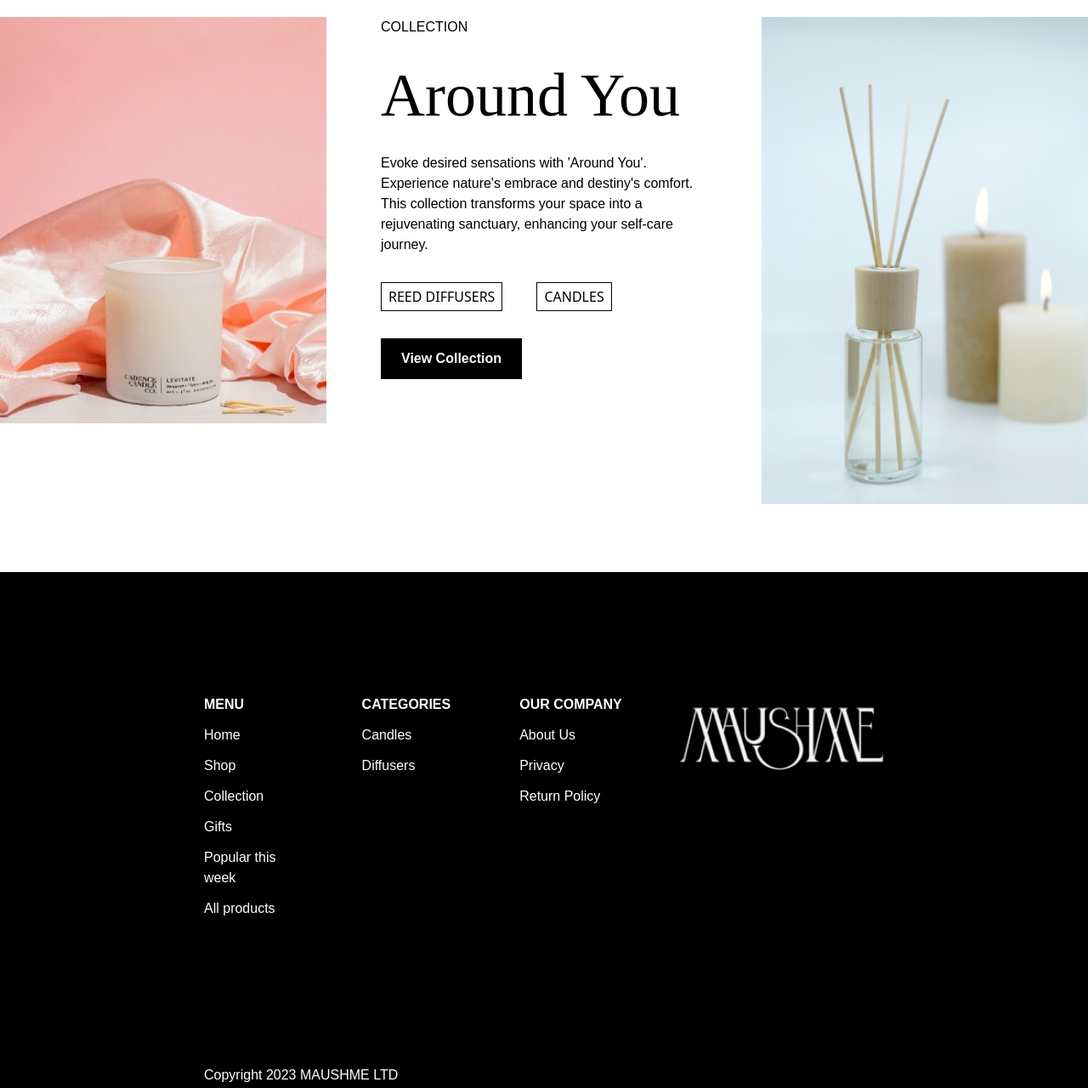
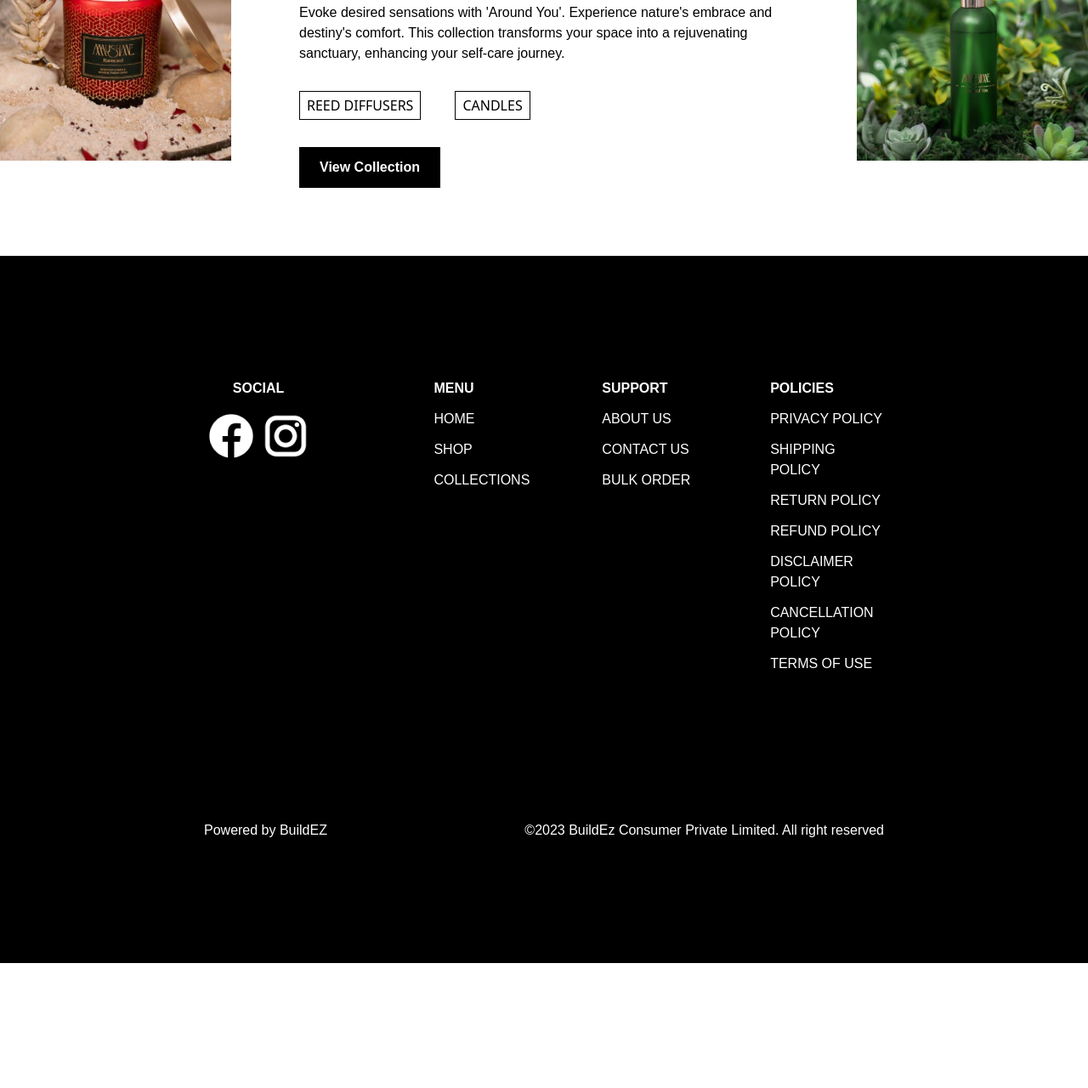
Before and after one commit to aniketbamotra/Maushme, a Gatsby site: page /Collections in a window 1280 px wide. Shown: the part 1358-2638 px from the top of the page at 85% size. After the commit the page ends 2491 px from the top, so only its background shows below. Built offline with nearby package versions, Linux system fonts and the light colour scheme; Gatsby itself is replaced by a stand-in of ours; a web font is replaced by a local one.

Commit message:
added original content

```diff
--- a/src/components/BottomBar.jsx
+++ b/src/components/BottomBar.jsx
@@ -1,5 +1,7 @@
 import React from "react";
 import lLogo from "../images/light-logo.png"
+import fb from "../images/Facebook.png"
+import insta from "../images/Instagram.png"
 
 const BottomBar = () => {
   return (
@@ -7,41 +9,49 @@ const BottomBar = () => {
         <div className="ft-logo  w-full justify-center items-center lg:hidden flex mb-24">
             <img src={lLogo} alt="Logo" className="w-60 object-contain" />
         </div>
+      <div className="ft-wrapper flex justify-center md:justify-between flex-wrap gap-4">
+        <div className="social-wrapper">
+        <h4 className="body text-white mb-3 font-semibold text-center">SOCIAL</h4>
+          <ul className="flex">
+            <li className="body text-white mb-3 font-light lg:text-left text-center"><a href="#"><img src={fb} alt="" /></a></li>
+            <li className="body text-white mb-3 font-light lg:text-left text-center"><a href="#"><img src={insta} alt="" /></a></li>
+          </ul>
+        </div>
       <div className="footer-links-container flex xl:gap-16 gap-8 lg:flex-nowrap flex-wrap justify-center">
         <div className="ft-col w-1/2">
             <h4 className="body text-white mb-3 font-semibold lg:text-left text-center">MENU</h4>
           <ul>
-            <li className="body text-white mb-3 font-light lg:text-left text-center"><a href="/">Home</a></li>
-            <li className="body text-white mb-3 font-light lg:text-left text-center"><a href="https://maushme.shop/">Shop</a></li>
-            <li className="body text-white mb-3 font-light lg:text-left text-center"><a href="/Collections">Collection</a></li>
-            <li className="body text-white mb-3 font-light lg:text-left text-center"><a href="#">Gifts</a></li>
-            <li className="body text-white mb-3 font-light lg:text-left text-center"><a href="#">Popular this week</a></li>
-            <li className="body text-white mb-3 font-light lg:text-left text-center"><a href="#">All products</a></li>
+            <li className="body text-white mb-3 font-light lg:text-left text-center"><a href="/">HOME</a></li>
+            <li className="body text-white mb-3 font-light lg:text-left text-center"><a href="https://maushme.shop/">SHOP</a></li>
+            <li className="body text-white mb-3 font-light lg:text-left text-center"><a href="/Collections">COLLECTIONS</a></li>
           </ul>
         </div>
         <div className="ft-col w-1/2">
-            <h4 className="body text-white mb-3 font-semibold lg:text-left text-center">CATEGORIES</h4>
+            <h4 className="body text-white mb-3 font-semibold lg:text-left text-center">SUPPORT</h4>
           <ul>
-            <li className="body text-white mb-3 font-light lg:text-left text-center"><a href="#">Candles</a></li>
-            <li className="body text-white mb-3 font-light lg:text-left text-center"><a href="#">Diffusers</a></li>
+            <li className="body text-white mb-3 font-light lg:text-left text-center"><a href="#">ABOUT US</a></li>
+            <li className="body text-white mb-3 font-light lg:text-left text-center"><a href="#">CONTACT US</a></li>
+            <li className="body text-white mb-3 font-light lg:text-left text-center"><a href="#">BULK ORDER</a></li>
           </ul>
         </div>
         <div className="ft-col w-1/2">
-            <h4 className="body text-white mb-3 font-semibold lg:text-left text-center">OUR COMPANY</h4>
+            <h4 className="body text-white mb-3 font-semibold lg:text-left text-center">POLICIES</h4>
           <ul>
-            <li className="body text-white mb-3 font-light lg:text-left text-center"><a href="https://maushme.shop/?page_id=6792">About Us</a></li>
-            <li className="body text-white mb-3 font-light lg:text-left text-center"><a href="#">Privacy</a></li>
-            <li className="body text-white mb-3 font-light lg:text-left text-center"><a href="#">Return Policy</a></li>
+            <li className="body text-white mb-3 font-light lg:text-left text-center"><a href="#">PRIVACY POLICY</a></li>
+            <li className="body text-white mb-3 font-light lg:text-left text-center"><a href="#">SHIPPING POLICY</a></li>
+            <li className="body text-white mb-3 font-light lg:text-left text-center"><a href="#">RETURN POLICY</a></li>
+            <li className="body text-white mb-3 font-light lg:text-left text-center"><a href="#">REFUND POLICY</a></li>
+            <li className="body text-white mb-3 font-light lg:text-left text-center"><a href="#">DISCLAIMER POLICY</a></li>
+            <li className="body text-white mb-3 font-light lg:text-left text-center"><a href="#">CANCELLATION POLICY</a></li>
+            <li className="body text-white mb-3 font-light lg:text-left text-center"><a href="#">TERMS OF USE</a></li>
           </ul>
         </div>
-        <div className="ft-logo  w-full justify-end items-start lg:flex hidden">
-            <img src={lLogo} alt="Logo" className="w-60 object-contain" />
-        </div>
       </div>
-      <div className="copy-container mt-40">
-        <h5 className="body text-white">Copyright 2023 MAUSHME LTD</h5>
-        <div className="social-icons">
-        </div>
+      </div>
+      <div className="copy-container mt-40 flex flex-wrap md:justify-between justify-center">
+        <h5 className="body text-white">Powered by BuildEZ</h5>
+        <h5 className="body text-white md:text-right text-center"><span>&#169;</span>
+2023 BuildEz Consumer Private Limited. All right reserved </h5>
       </div>
     </div>
   );
--- a/src/components/Topbar.jsx
+++ b/src/components/Topbar.jsx
@@ -1,5 +1,5 @@
 import React, { useState } from "react";
-import DarkLogo from "../images/dark-logo.png";
+import dLogo from "../images/logo-svg.svg"
 import DarkLogoSvg from "../images/logoDark.svg";
 import accSvg from "../images/account.svg";
 import cartSvg from "../images/cart.svg";
@@ -18,7 +18,7 @@ const Topbar = () => {
   return (
     <div className="flex justify-between items-center lg:px-14 lg:py-4 px-4 py-4 col-span-full">
       <div className="logo-wrapper min-w-fit">
-        <img src={DarkLogoSvg} alt="" srcset="" className="w-40" />
+        <img src={dLogo} alt="" srcset="" className="w-40" />
       </div>
       <div className="menu-list wide-screen-menu ">
         <ul className="flex gap-9 text-base body">
--- a/src/pages/Collections.jsx
+++ b/src/pages/Collections.jsx
@@ -7,6 +7,8 @@ import CollImg5 from "../images/collection5.png";
 import CollSec1 from "../images/collSection1.png";
 import CollSec2 from "../images/collSection2.png";
 import CollSec3 from "../images/collSection3.png";
+import oriImg1 from "../images/colImg1.jpg";
+import oriImg2 from "../images/colImg2.jpg";
 import Topbar from "../components/Topbar";
 import { gsap } from "gsap";
 import { MotionPathPlugin } from "gsap/MotionPathPlugin";
@@ -250,8 +252,8 @@ const Collections = () => {
           />
         </svg>
       </div> */}
-      <div className="coll-grid grid grid-cols-12 gap-16">
-        <div className="collection-hero-section lg:col-start-4 md:col-start-3 col-start-2 lg:col-end-10 md:col-end-11 col-end-11">
+      <div className="coll-grid grid grid-cols-4 gap-16">
+        <div className="collection-hero-section  col-span-full">
           <div className="title flex flex-col justify-center items-center mt-24">
             <h6 className="body">COLLECTIONS</h6>
             <h1 className="coll-title heading mt-4 xl:text-7xl sm:text-5xl text-3xl text-center">
@@ -294,10 +296,10 @@ const Collections = () => {
                 View Collection
               </a>
             </div> */}
-        <div className="section-img lg:col-start-1 md:col-start-2 col-start-1 lg:col-end-5 col-end-12 mt-36">
-          <img src={CollSec3} alt="collection img" className=" object-cover" />
+        <div className="section-img col-span-full md:col-span-2 lg:col-span-1 mt-36">
+          <img src={oriImg2} alt="collection img" className=" object-cover w-full" />
         </div>
-        <div className="section-content lg:col-start-5 col-start-2 lg:col-end-9 col-end-12 lg:mt-36 mt-4">
+        <div className="section-content col-span-full md:col-span-2 px-4 lg:mt-36 mt-4">
           <h6 className="body mb-8">COLLECTION</h6>
           <h6 className="heading xl:text-7xl text-4xl xl:mb-8 mb-4">
             Around You
@@ -308,18 +310,18 @@ const Collections = () => {
             into a rejuvenating sanctuary, enhancing your self-care journey.
           </p>
           <div className="badge w-max px-2 py-1 mb-8 inline-block mr-10">
-            REED DIFFUSERS
+            <a href="https://maushme.shop/?page_id=7009">REED DIFFUSERS</a>
           </div>
-          <div className="badge w-max px-2 py-1 mb-8 inline-block">CANDLES</div>
+          <div className="badge w-max px-2 py-1 mb-8 inline-block"><a href="https://maushme.shop/?page_id=7003">CANDLES</a></div>
           <a
-            href="#"
+            href="https://maushme.shop/"
             className="vcb body font-semibold text-white bg-black block w-max px-6 py-3"
           >
             View Collection
           </a>
         </div>
-        <div className="section-img lg:col-start-9 lg:col-end-13 md:col-start-2 col-start-1 col-end-12 place-self-center mt-36">
-          <img src={CollSec2} alt="collection img" className=" object-cover" />
+        <div className="section-img col-span-full md:col-span-2 lg:col-span-1 lg:mt-36">
+          <img src={oriImg1} alt="collection img" className=" object-cover w-full md:w-auto" />
         </div>
         {/* <div className="section-content lg:col-start-2 col-start-2 lg:col-end-6 col-end-12 lg:mt-36 mt-4">
               <h6 className="body mb-8">COLLECTION</h6>
```
Also changed, not shown: src/images/Facebook.png (added), src/images/Instagram.png (added), src/images/colImg1.jpg (added), src/images/colImg2.jpg (added), src/images/logo-svg.svg (added).
